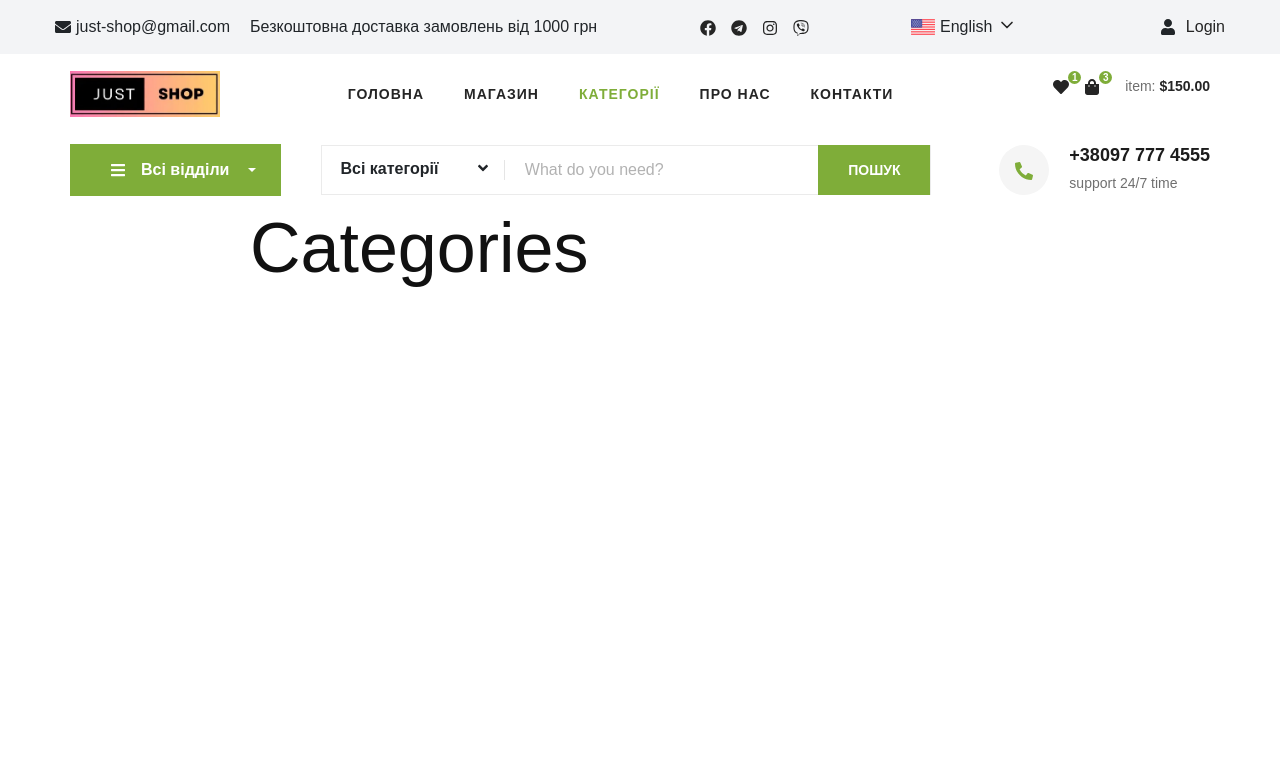
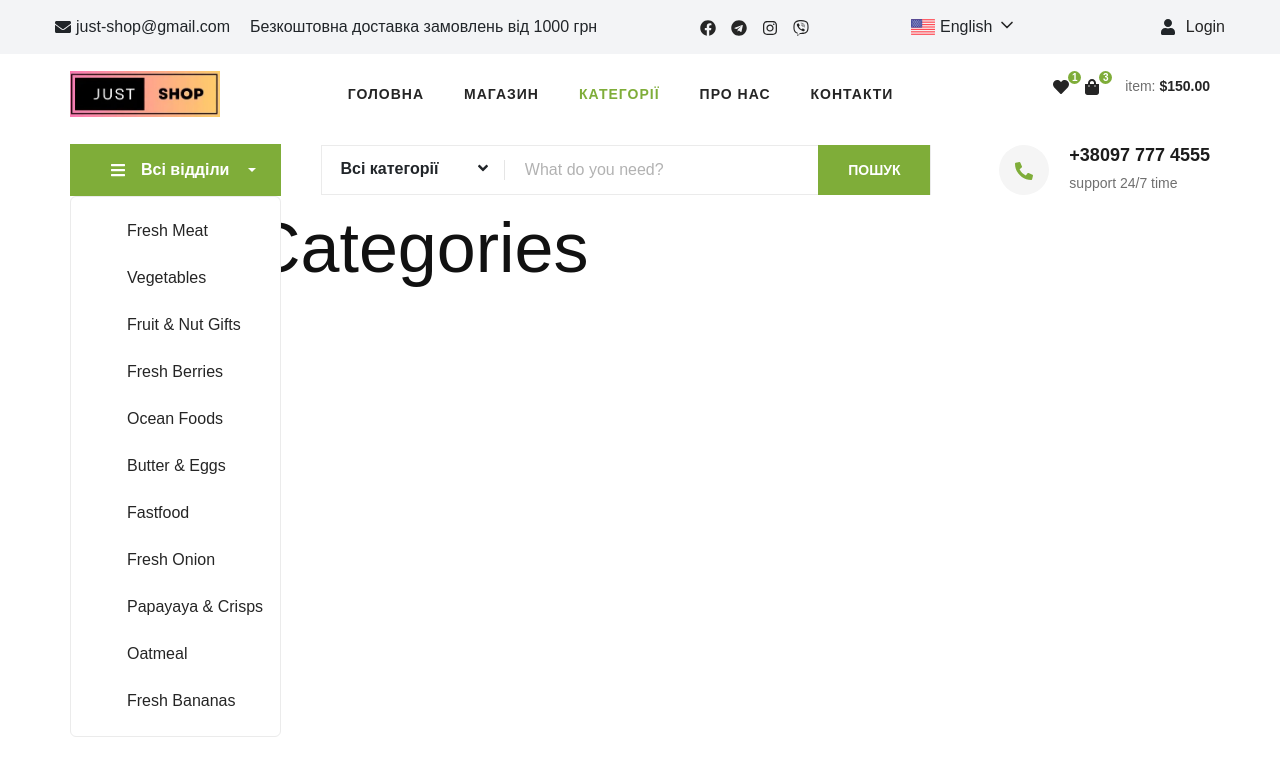
Before and after one commit to barkode/poster-shop-integration, a React (Create React App) app: page /poster-shop-integration/categories in a window 1280 px wide. Shown: the top 776 px of the page. Built offline with nearby package versions, Linux system fonts and the light colour scheme.

Commit message:
Update DropDownCategories.jsx

```diff
--- a/src/components/DropDownCategories/DropDownCategories.jsx
+++ b/src/components/DropDownCategories/DropDownCategories.jsx
@@ -1,4 +1,4 @@
-import React from 'react';
+import React, { useState } from 'react';
 import { Link } from 'react-router-dom';
 import { FaBars } from 'react-icons/fa';
 import {
@@ -9,19 +9,25 @@ import {
 } from './DropDownCategories.styled';
 
 const DropDownCategories = () => {
+  const [isOpen, setIsOpen] = useState(true);
+  const toggleMenu = () => {
+    setIsOpen(!isOpen);
+  };
+
   return (
     <div className="dropdown">
       <ButtonDrop
-        className="toggle-btn dropdown-toggle"
+        className={`toggle-btn dropdown-toggle ${isOpen ? 'show' : ''}`}
         type="button"
         data-bs-toggle="dropdown"
-        aria-expanded="true"
+        aria-expanded={isOpen}
+        onClick={toggleMenu}
       >
         <FaBars />
         <Span>Всі відділи</Span>
       </ButtonDrop>
 
-      <DropdownMenu className="dropdown-menu">
+      <DropdownMenu className={`dropdown-menu ${isOpen ? 'show' : ''}`}>
         <DropdownItem className="dropdown-item">
           <Link to="/fresh-meat">Fresh Meat</Link>
         </DropdownItem>
```
